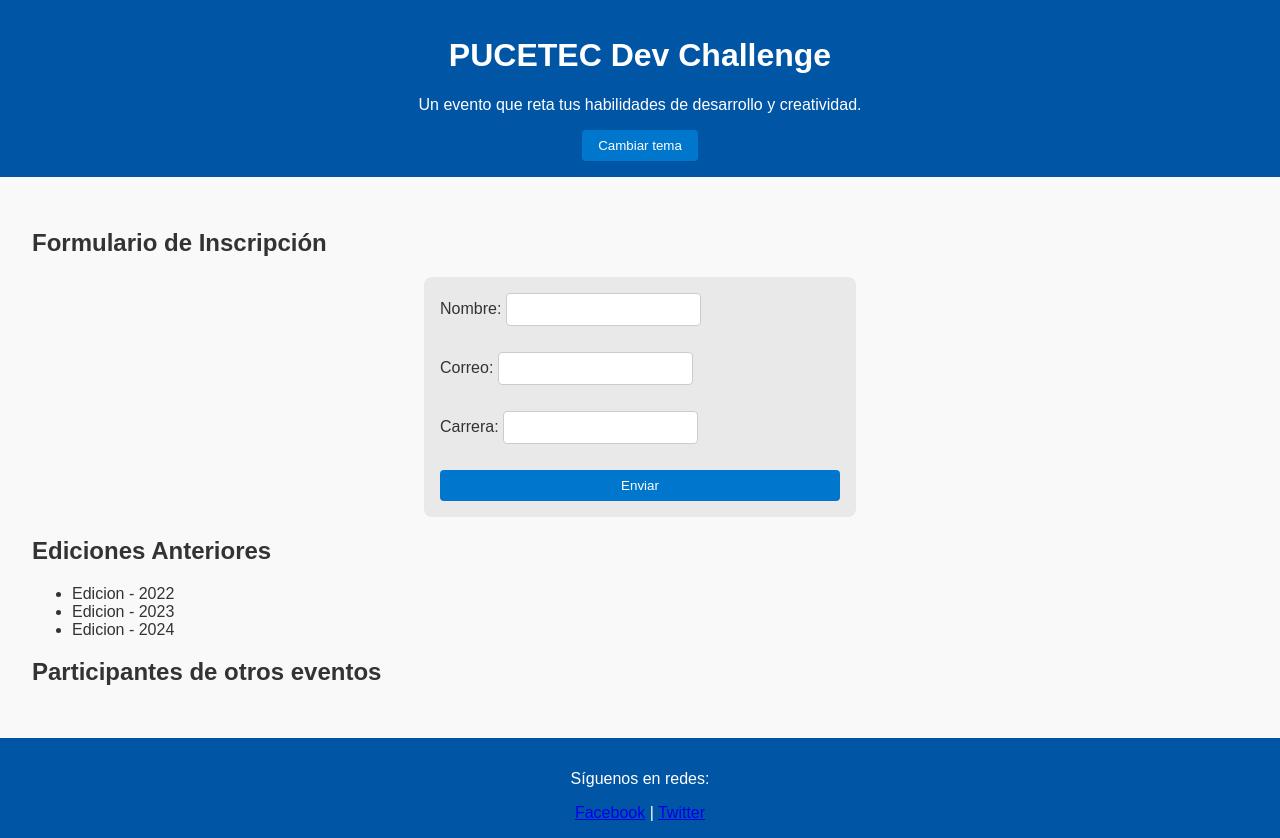
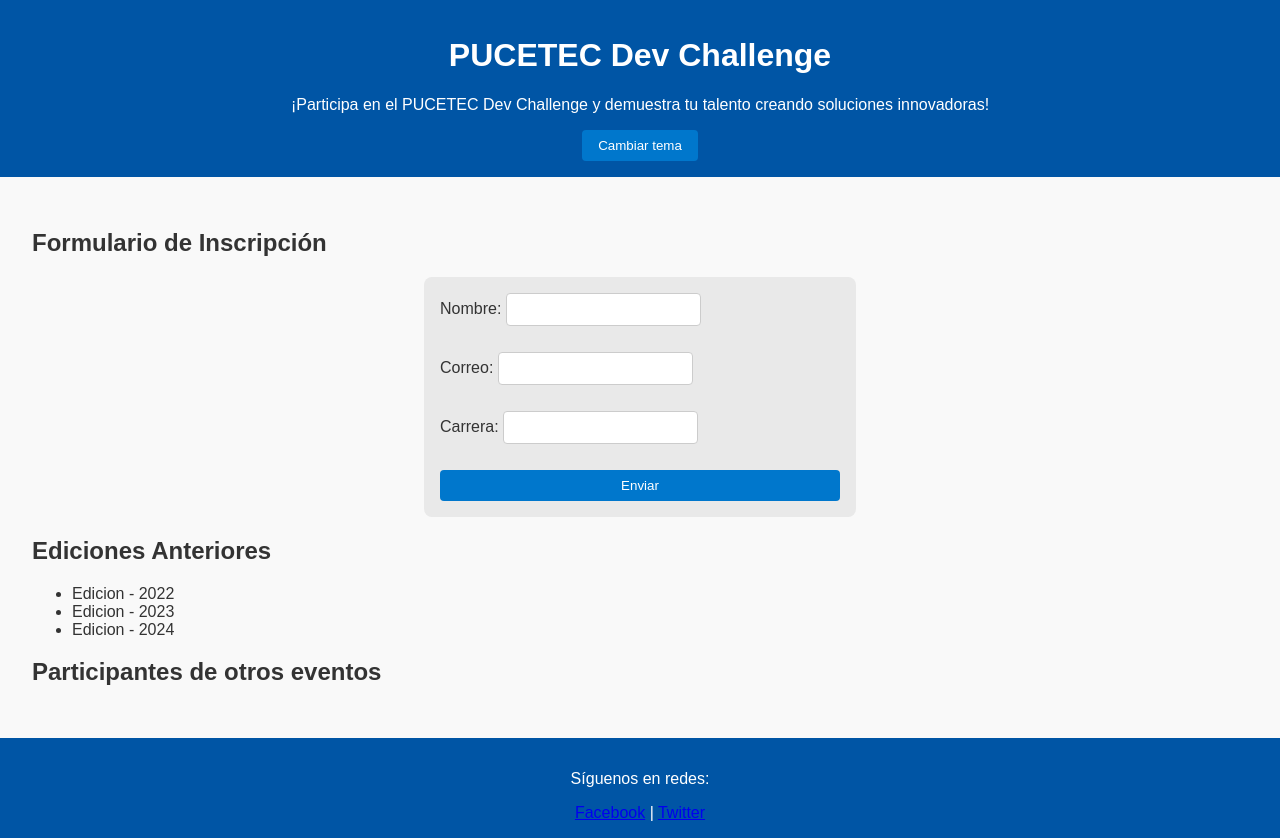
Before and after one commit to Andres040903/Dev-challenge, a plain HTML site: page index.html in a window 1280 px wide. Drawn offline with Linux system fonts and the light colour scheme; no server answers.

Commit message:
index.html

```diff
--- a/index.html
+++ b/index.html
@@ -9,7 +9,7 @@
 <body>
   <header>
     <h1>PUCETEC Dev Challenge</h1>
-    <p>Un evento que reta tus habilidades de desarrollo y creatividad.</p>
+    <p>¡Participa en el PUCETEC Dev Challenge y demuestra tu talento creando soluciones innovadoras!</p>
     <button id="toggleTheme">Cambiar tema</button>
   </header>
 
```
